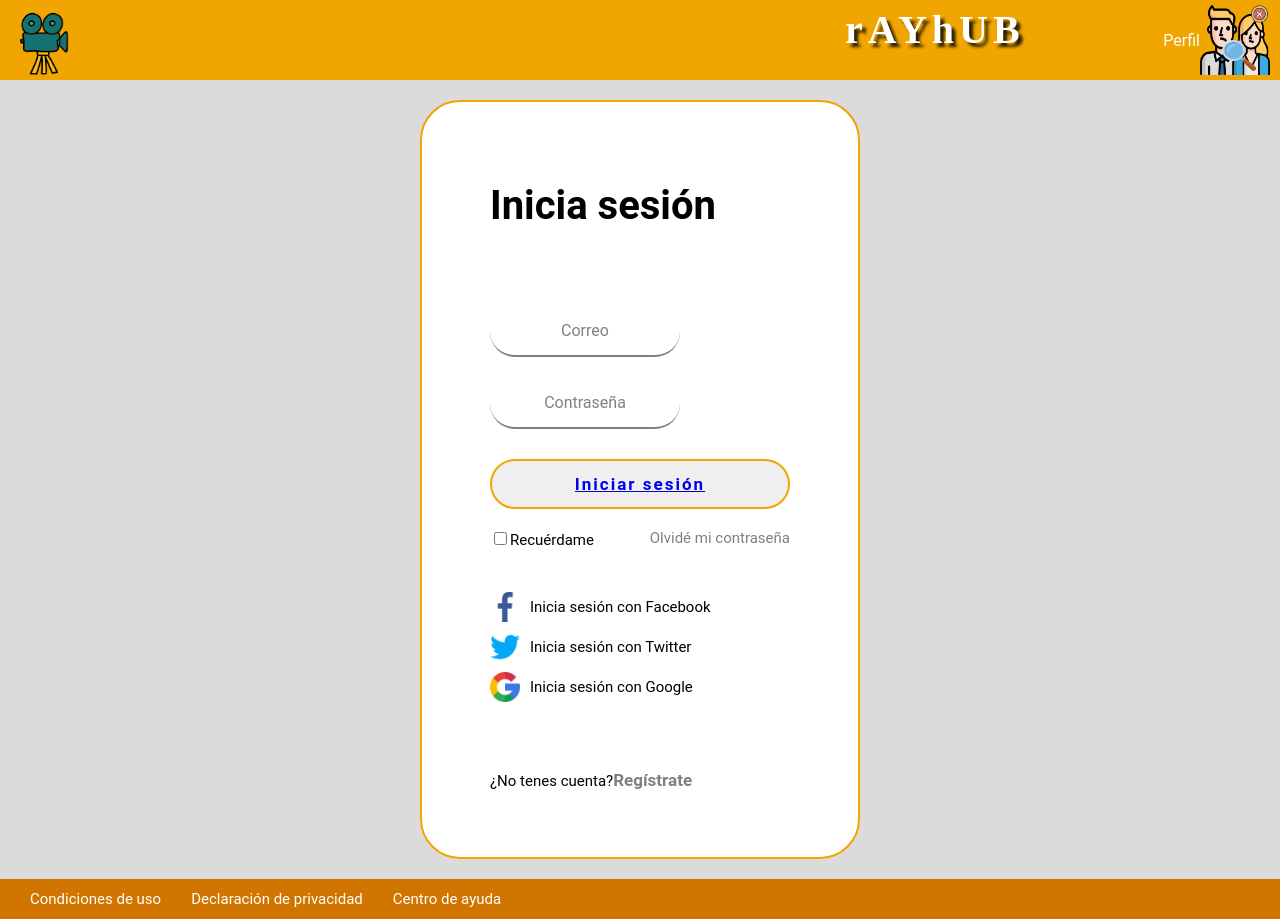
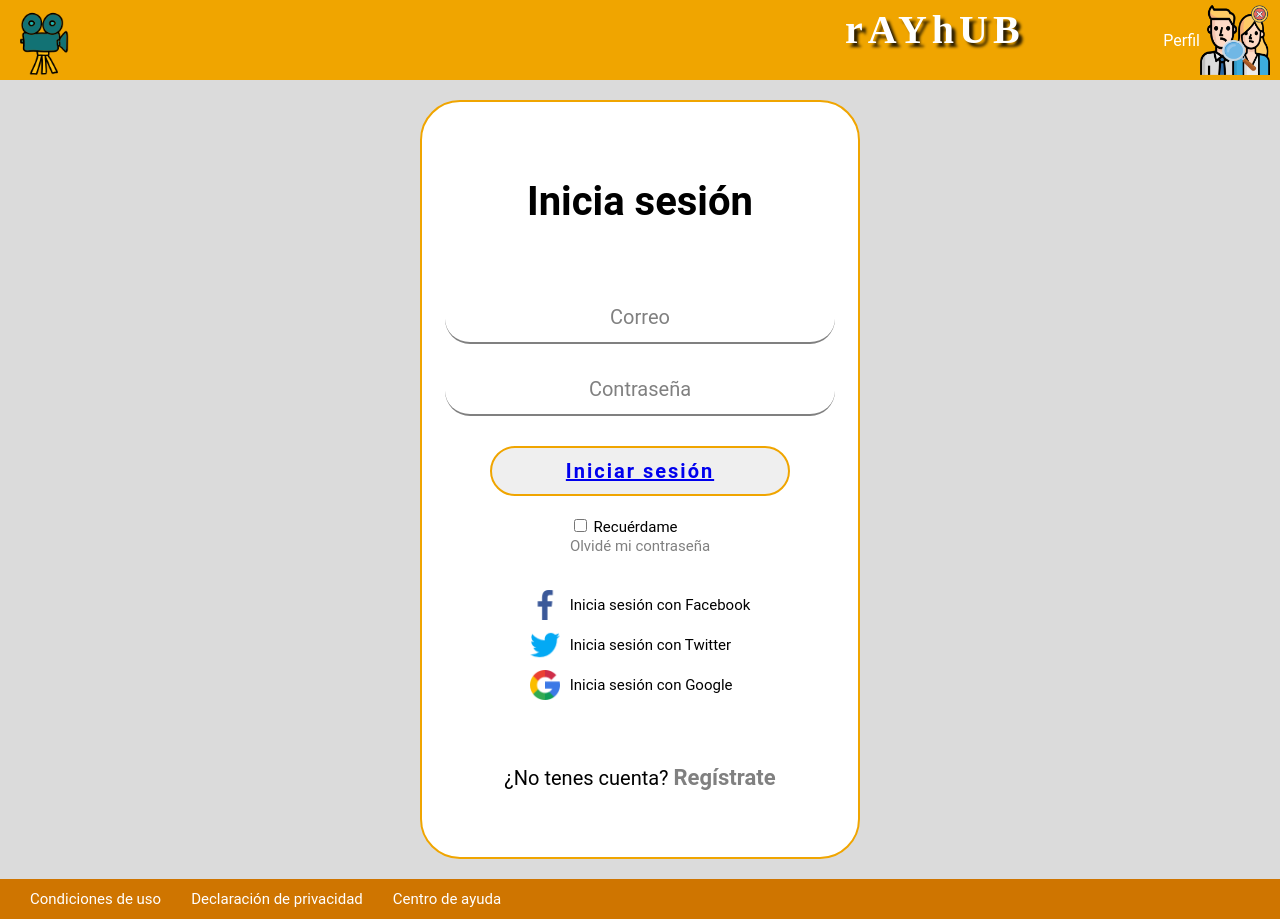
Before and after one commit to Irungaray/Ray-Hub, a React app: page /login in a window 1280 px wide. Built offline with nearby package versions, Linux system fonts and the light colour scheme.

Commit message:
Retocados detalles estéticos

```diff
--- a/src/assets/styles/components/Login.scss
+++ b/src/assets/styles/components/Login.scss
@@ -19,6 +19,7 @@
     display: flex;
     justify-content: space-around;
     flex-direction: column;
+    align-items: center;
 }
 
 .login__container h2 {
@@ -29,6 +30,7 @@
 .login__container--form {
     display: flex;
     flex-direction: column;
+    align-items: center;
     color: black;
 }
 
@@ -39,8 +41,6 @@
 
 .login__container--remember-me {
     color: black;
-    display: flex;
-    justify-content: space-between;
     margin-top: 10px;
 }
 
@@ -68,13 +68,13 @@
 }
 
 .login__container--register {
-    font-size: 15px;
+    font-size: 20px;
 }
 
 .login__container--register a {
     color: grey;
     font-weight: bold;
-    font-size: 17px;
+    font-size: 22px;
     text-decoration: none;
 }
 
@@ -88,11 +88,12 @@
     border-top: 0px;
     border-right: 0px;
     border-bottom: 2px solid grey;
-    font-size: 16px;
+    font-size: 20px;
     font-family: Roboto;
     margin-bottom: 20px;
     padding: 0px 20px;
     outline: none;
+    width: 350px;
     height: 50px;
 }
 
@@ -106,10 +107,12 @@
     border-radius: 25px;
     color: black;
     cursor: pointer;
-    font-size: 17px;
+    font-size: 20px;
     font-weight: bold;
     font-family: Roboto;
     height: 50px;
+    width: 300px;
     letter-spacing: 2px;
     margin: 10px 0px;
+    text-decoration: none;
 }
--- a/src/containers/Login.jsx
+++ b/src/containers/Login.jsx
@@ -59,9 +59,13 @@ const Login = props => {
 
                     <div className="login__container--remember-me">
                         <label>
-                            <input type="checkbox" id="cbox1" value="checkbox" />Recuérdame
+                            <input
+                                type="checkbox"
+                                id="cbox1"
+                                value="checkbox"
+                            /> Recuérdame
                         </label>
-                        <a href="/">Olvidé mi contraseña</a>
+                        <a href="/"><br/>Olvidé mi contraseña</a>
                     </div>
 
                 </form>
@@ -73,7 +77,7 @@ const Login = props => {
                 </section>
 
                 <p className="login__container--register">
-                    ¿No tenes cuenta?
+                    ¿No tenes cuenta? {' '}
                     <Link to="Register">
                         Regístrate
                     </Link>
```
Also changed, not shown: src/assets/styles/components/Header.scss (line endings or trailing spaces).
